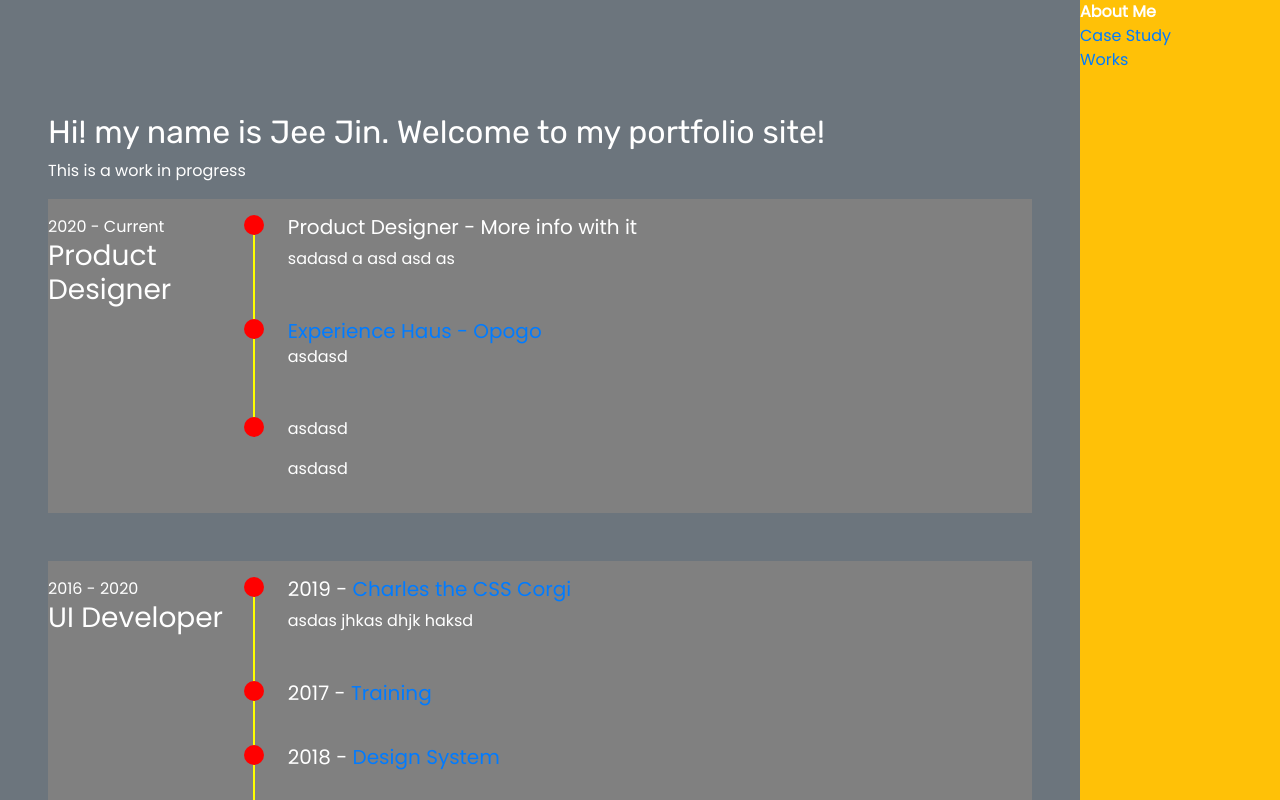
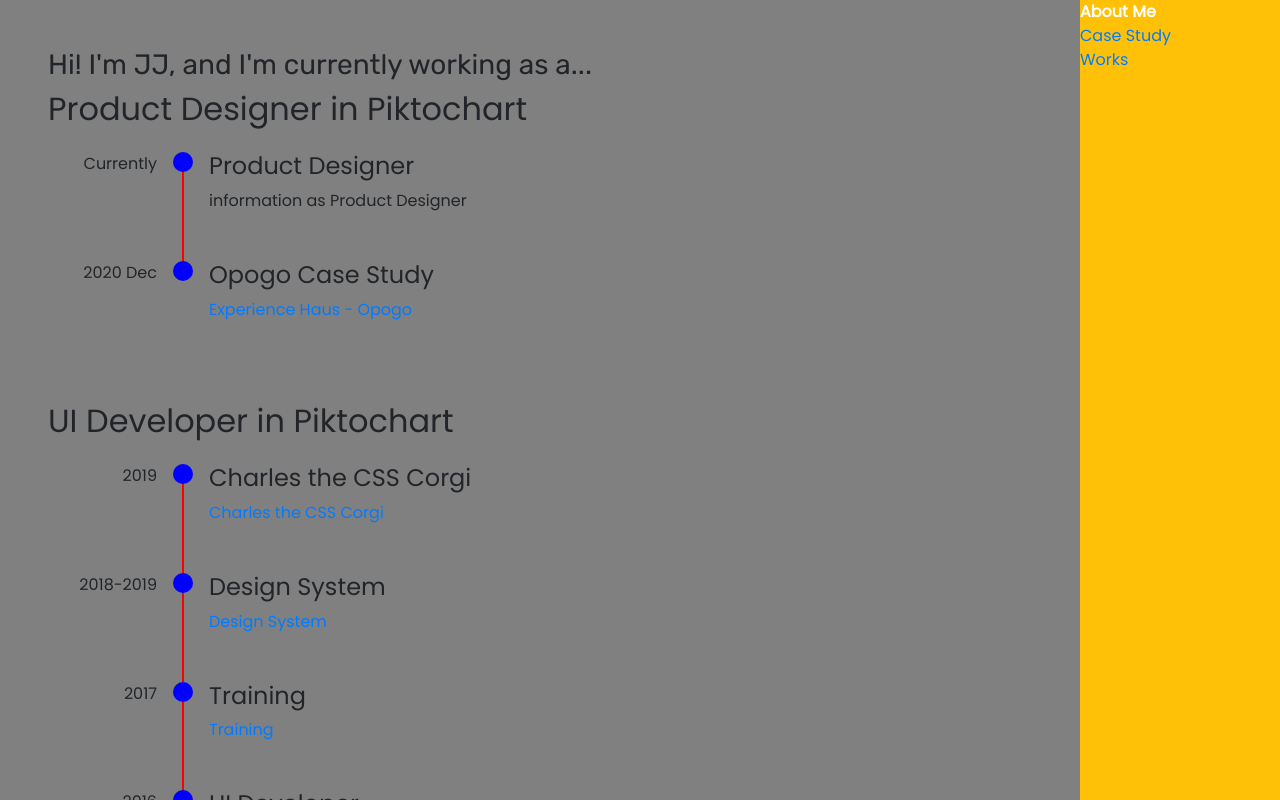
Before and after one commit to jjmok/portfolio-2, a Vue app: page /about-me in a window 1280 px wide. Built offline with nearby package versions, Linux system fonts and the light colour scheme.

Commit message:
added timeline-entry component and refinement

```diff
--- a/src/App.vue
+++ b/src/App.vue
@@ -2,7 +2,7 @@
   <div
     :class="{readmode: readModeStatus}"
     class="main-container">
-    <div class="bg-secondary text-white pf-mainview">
+    <div class="pf-mainview">
       <router-view v-slot="{ Component }">
         <transition name="fade" mode="out-in">
           <component :is="Component" />
@@ -78,7 +78,7 @@ export default {
     display: flex;
     align-items: center;
     position: relative;
-    height: $nav-height;
+    height: var(--nav-height);
     padding: 0px $spacer-3;
 
     @include media-breakpoint-up(md) {
@@ -93,16 +93,6 @@ export default {
     height: 100vh;
   }
 
-  // .menu-dropdown {
-  //   display: flex;
-  //   flex-direction: column;
-  //   background-color: red;
-  //   position: absolute;
-  //   top: $nav-height;
-  //   right: 20px;
-  //   padding: 20px;
-  // }
-
   .pf-navigation,
   .pf-mainview {
     position: absolute;
@@ -110,9 +100,9 @@ export default {
 
   .pf-navigation {
     width: 100vw;
-    height: $nav-height;
+    height: var(--nav-height);
     transform: translate(0px, 0px);
-    transition: transform $transition-speed ease;
+    transition: transform var(--trans-speed) ease;
 
     .router-link-active {
       color: white;
@@ -120,17 +110,17 @@ export default {
     }
 
     .readmode & {
-      transform: translateY(-$nav-height);
+      transform: translateY(calc(var(--nav-height) * -1));
     }
 
     @include media-breakpoint-up(md) {
-      width: $nav-width;
+      width: var(--nav-width);
       right: 0;
       top: 0;
       height: 100vh;
 
       .readmode & {
-        transform: translate($nav-width, 0px);
+        transform: translate(var(--nav-width), 0px);
       }
     }
   }
@@ -138,6 +128,7 @@ export default {
   .pf-mainview {
     width: 100vw;
     height: 100vh;
+    background-color: gray;
 
     @include media-breakpoint-up(md) {
       transform: translateY(0px);
@@ -148,11 +139,4 @@ export default {
       }
     }
   }
-
-
-  // @include media-breakpoint-up(xs) { ... }
-  // @include media-breakpoint-up(sm) { ... }
-  // @include media-breakpoint-up(md) { ... }
-  // @include media-breakpoint-up(lg) { ... }
-  // @include media-breakpoint-up(xl) { ... }
 </style>
--- a/src/assets/main.scss
+++ b/src/assets/main.scss
@@ -1,4 +1,11 @@
 @import "@/assets/prerequisite";
+
+:root {
+  --nav-width: 200px;
+  --nav-height: 65px;
+  --trans-speed: 0.3s;
+  --mainview-padding: #{$spacer-5};
+}
 
 body {
   font-family: 'Poppins', sans-serif;
@@ -9,13 +16,14 @@ h1,h2,h3,h4,h5,h6 {
 }
 
 .main-view {
-  padding: $spacer-5;
-  padding-top: calc(#{$nav-height} + #{$spacer-5});
+  padding: var(--mainview-padding);
+  padding-top: calc(var(--nav-height) + var(--mainview-padding));
   height: 100%;
   overflow: scroll;
 
   @include media-breakpoint-up(md) {
-    padding-right: calc(#{$nav-width} + #{$spacer-5});
+    padding-top: $spacer-5;
+    padding-right: calc(var(--nav-width) + var(--mainview-padding));
   }
 }
 
@@ -40,12 +48,12 @@ h1,h2,h3,h4,h5,h6 {
 
 .fade-enter-active {
   transition:
-    opacity $transition-speed ease-out,
-    transform $transition-speed ease-out;
+    opacity var(--trans-speed) ease-out,
+    transform var(--trans-speed) ease-out;
 }
 
 .fade-leave-active {
   transition:
-    opacity $transition-speed ease-in,
-    transform $transition-speed ease-in;
+    opacity var(--trans-speed) ease-in,
+    transform var(--trans-speed) ease-in;
 }
--- a/src/assets/prerequisite.scss
+++ b/src/assets/prerequisite.scss
@@ -8,7 +8,8 @@ $spacer-3: $spacer * 1;
 $spacer-4: $spacer * 1.5;
 $spacer-5: $spacer * 3;
 
-$nav-width: 200px;
-$nav-height: 65px;
-
-$transition-speed: 0.25s;
+// @include media-breakpoint-up(xs) { ... }
+// @include media-breakpoint-up(sm) { ... }
+// @include media-breakpoint-up(md) { ... }
+// @include media-breakpoint-up(lg) { ... }
+// @include media-breakpoint-up(xl) { ... }
--- a/src/components/CaseStudyReader.vue
+++ b/src/components/CaseStudyReader.vue
@@ -23,7 +23,6 @@ import {readStore} from "@/store/read-store";
 export default {
   name: 'CaseStudyReader',
   props: {
-    studyName: String
   },
   methods: {
     goBack: function () {
@@ -55,16 +54,16 @@ export default {
 <style scoped lang="scss">
   @import "@/assets/prerequisite";
 
-  $close-placement: 7rem;
+  .close {
+    --close-placement: 7rem;
 
-  .close {
     position: sticky;
     top: 20px;
     right: 20px;
     font-size: 4.5rem;
     text-shadow: none;
     color: white;
-    margin-right: -$close-placement;
+    margin-right: calc(var(--close-placement) * -1);
     margin-top: -4rem;
   }
 
@@ -75,7 +74,7 @@ export default {
     left: 0;
     height: 100vh;
     width: 100%;
-    // will-change: transform, opacity;
+    will-change: opacity, transform;
   }
 
   .article-container {
--- /dev/null
+++ b/src/components/TimelineEntry.vue
@@ -0,0 +1,91 @@
+<template>
+
+  <div class="timeline-entry">
+    <div class="timeline-year">
+      {{ year }}
+    </div>
+    <div class="timeline-position">
+      <p class="h4">
+        {{ position }}
+      </p>
+      <p>
+        <slot/>
+      </p>
+    </div>
+  </div>
+</template>
+
+<script>
+export default {
+  name: 'TimelineEntry',
+  props: {
+    year: String,
+    position: String
+  }
+}
+</script>
+
+<!-- Add "scoped" attribute to limit CSS to this component only -->
+<style scoped lang="scss">
+  @import "@/assets/prerequisite";
+
+
+  .timeline-entry {
+    --timeline-year-width: 100px;
+    --line-width: 2px;
+    --timeline-circ-width: 20px;
+    --timeline-top-padding: #{$spacer-3};
+
+    @include media-breakpoint-up(md) {
+      --timeline-year-width: 125px;
+    }
+
+    padding: var(--timeline-top-padding) 0;
+    position: relative;
+    display: flex;
+
+    &::after,
+    &::before {
+      content: "";
+      display: flex;
+      position: absolute;
+    }
+
+    &::after {
+      width: var(--timeline-circ-width);
+      height: var(--timeline-circ-width);
+      border-radius: 50%;
+      background-color: blue;
+      left: var(--timeline-year-width);
+      top: calc(var(--timeline-top-padding) + var(--timeline-circ-width) / 2);
+      transform: translateY(-50%);
+    }
+
+    &::before {
+      background-color: red;
+      width: var(--line-width);
+      height: 100%;
+      left: calc(var(--timeline-circ-width) / 2 - (var(--line-width) / 2) + var(--timeline-year-width));
+      top: calc(var(--timeline-top-padding) + var(--timeline-circ-width) / 2);
+    }
+
+    &:last-child {
+      //hide the last line
+      &::before {
+        display: none;
+      }
+    }
+  }
+
+  .timeline-year {
+    width: var(--timeline-year-width);
+    display: flex;
+    justify-content: flex-end;
+    padding-right: $spacer-3;
+  }
+
+  .timeline-position {
+    width: calc(100% - var(--timeline-year-width));
+    padding-left: calc(var(--timeline-circ-width) + #{$spacer-3});
+  }
+</style>
--- a/src/views/AboutMe.vue
+++ b/src/views/AboutMe.vue
@@ -1,67 +1,73 @@
 <template>
   <div class="main-view">
-    <h2>Hi! my name is Jee Jin. Welcome to my portfolio site!</h2>
-    <p>This is a work in progress</p>
+    <h3 class="mb-2">Hi! I'm JJ, and I'm currently working as a...</h3>
 
     <div class="time-block">
       <div class="status">
-        <span>2020 - Current</span>
-        <span class="h3">Product Designer</span>
+        <span class="h2">Product Designer in Piktochart</span>
+        <!-- <span>2020 - Current</span> -->
       </div>
-      <div class="timeline">
-        <div class="timeline-entry">
-          <p class="h5">Product Designer - More info with it</p>
-          <p>sadasd a asd asd as</p>
-        </div>
-        <div class="timeline-entry">
-          <router-link class="h5" :to="{ name: 'Opogo'}">Experience Haus - Opogo</router-link>
-          <p>asdasd</p>
-        </div>
-        <div class="timeline-entry">
-          <p>asdasd</p>
-          <p>asdasd</p>
-        </div>
-      </div>
+      <timeline-entry
+        year="Currently"
+        position="Product Designer">
+        <p>information as Product Designer</p>
+      </timeline-entry>
+      <timeline-entry
+        year="2020 Dec"
+        position="Opogo Case Study">
+        <router-link :to="{ name: 'Opogo'}">Experience Haus - Opogo</router-link>
+      </timeline-entry>
     </div>
 
     <div class="time-block">
       <div class="status">
-        <span>2016 - 2020</span>
-        <span class="h3">UI Developer</span>
+        <span class="h2">UI Developer in Piktochart</span>
+        <!-- <span>2016 - 2020</span> -->
       </div>
-      <div class="timeline">
-        <div class="timeline-entry">
-          <p class="h5">
-            2019 - <a target="_blank" href="https://codepen.io/JayJay89/full/aNmoYR">Charles the CSS Corgi</a>
-          </p>
-          <p>asdas jhkas dhjk haksd</p>
-        </div>
-        <div class="timeline-entry">
-          <p class="h5">
-            2017 - <router-link class="mr-2" :to="{ name: 'Training'}">Training</router-link>
-          </p>
-        </div>
-        <div class="timeline-entry">
-          <p class="h5">
-            2018 - <router-link class="mr-2" :to="{ name: 'Design System'}">Design System</router-link>
-          </p>
-        </div>
-        <div class="timeline-entry">
-          2016 - <router-link class="mr-2" :to="{ name: 'Pikto'}">UI Developer Work</router-link>
-        </div>
-      </div>
+      <timeline-entry
+        year="2019"
+        position="Charles the CSS Corgi">
+        <a target="_blank" href="https://codepen.io/JayJay89/full/aNmoYR">Charles the CSS Corgi</a>
+      </timeline-entry>
+      <timeline-entry
+        year="2018-2019"
+        position="Design System">
+        <router-link class="mr-2" :to="{ name: 'Design System'}">Design System</router-link>
+      </timeline-entry>
+      <timeline-entry
+        year="2017"
+        position="Training">
+        <router-link class="mr-2" :to="{ name: 'Training'}">Training</router-link>
+      </timeline-entry>
+      <timeline-entry
+        year="2016"
+        position="UI Developer">
+        <router-link class="mr-2" :to="{ name: 'Training'}">UI Developer Work</router-link>
+      </timeline-entry>
     </div>
 
     <div class="time-block">
       <div class="status">
-        <span>2009 - 2012</span>
-        <span class="h3">Education</span>
+        <span class="h2">3D Artist/Illustration Artist</span>
+        <!-- <span>2016 - 2020</span> -->
       </div>
-      <div class="timeline">
-        <div class="timeline-entry">
-          USM
-        </div>
+      <timeline-entry
+        year="2019"
+        position="3D Artist/Illustration">
+        To be worked on...
+      </timeline-entry>
+    </div>
+
+    <div class="time-block">
+      <div class="status">
+        <span class="h2">Education</span>
+        <!-- <span>2016 - 2020</span> -->
       </div>
+      <timeline-entry
+        year="2009 - 2012"
+        position="New Media Technology">
+        to be worked on
+      </timeline-entry>
     </div>
   </div>
 </template>
@@ -69,82 +75,34 @@
 <script>
 // @ is an alias to /src
 // import HelloWorld from '@/components/HelloWorld.vue'
+import TimelineEntry from '@/components/TimelineEntry.vue'
+
 
 export default {
   name: "AboutMe",
+  components: {
+    TimelineEntry
+  },
 };
 </script>
 
 <style lang="scss">
   @import "@/assets/prerequisite";
-  $status-width: 220px;
-  $timeline-circ-width: 20px;
-  $timeline-side-padding: $spacer-3;
-  $timeline-top-padding: $spacer-3;
-  $line-width: 2px;
 
   .time-block {
     display: flex;
     flex-direction: column;
     margin-bottom: $spacer-5;
-    background-color: grey;
 
     @include media-breakpoint-up(md) {
       display: inline-flex;
-      flex-direction: row;
       width: 100%;
-    }
-  }
-
-  .timeline-entry {
-    padding: $timeline-top-padding 0 $timeline-top-padding calc( #{$timeline-circ-width * 3});
-    position: relative;
-
-    &::after,
-    &::before {
-      content: "";
-      display: flex;
-      position: absolute;
-    }
-
-    &::after {
-      width: $timeline-circ-width;
-      height: $timeline-circ-width;
-      border-radius: 50%;
-      background-color: red;
-      left: $timeline-side-padding;
-      top: calc(#{$timeline-top-padding} + #{$timeline-circ-width} / 2);
-      transform: translateY(-50%);
-    }
-
-    &::before {
-      background-color: yellow;
-      width: $line-width;
-      height: 100%;
-      left: calc(#{$timeline-circ-width / 2} - #{$line-width / 2} + #{$timeline-side-padding});
-      top: calc(#{$timeline-top-padding} + #{$timeline-circ-width} / 2);
-    }
-
-    &:last-child {
-      //hide the last line
-      &::before {
-        display: none;
-      }
     }
   }
 
   .status {
     display: flex;
     flex-direction: column;
-
-    @include media-breakpoint-up(md) {
-      width: $status-width;
-      padding-top: $timeline-top-padding;
-    }
   }
 
-  .timeline {
-    width: calc(100%);
-    position: relative;
-  }
 </style>
```
